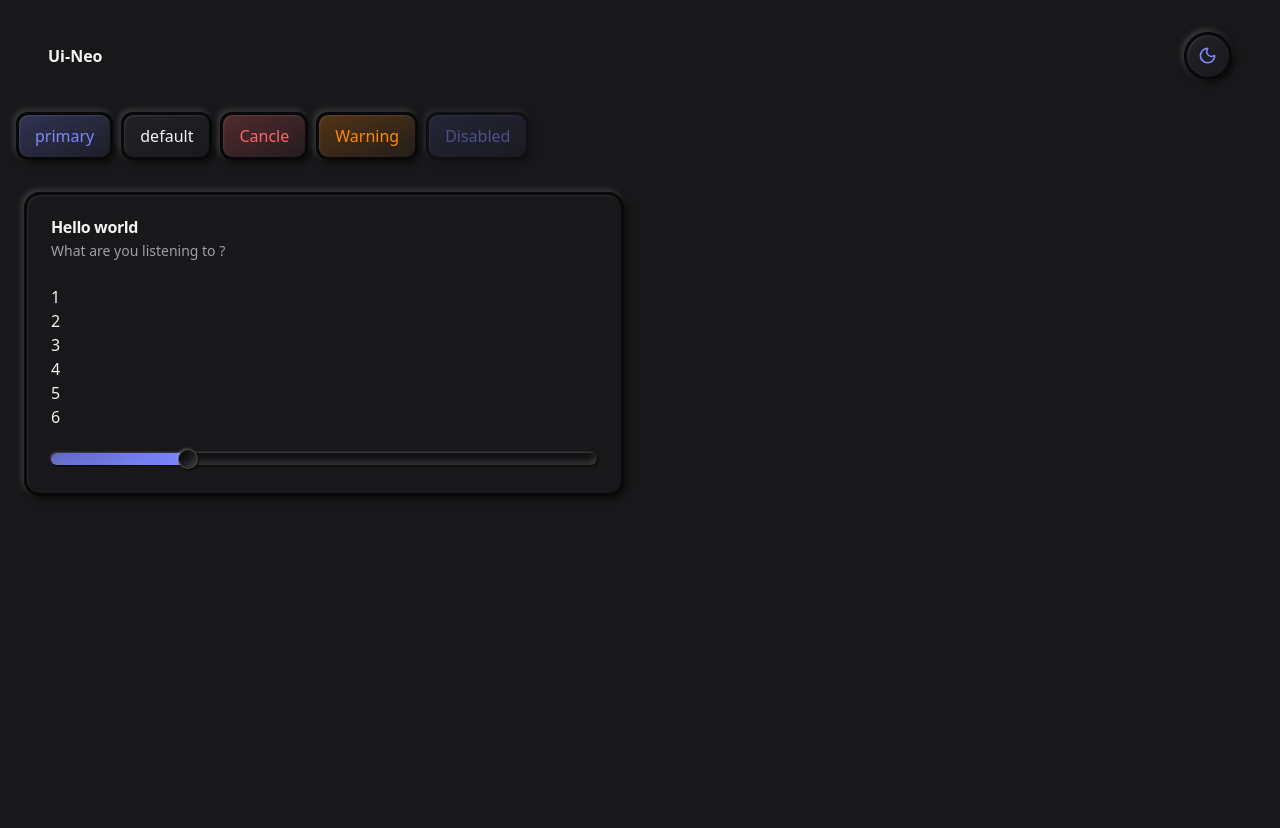
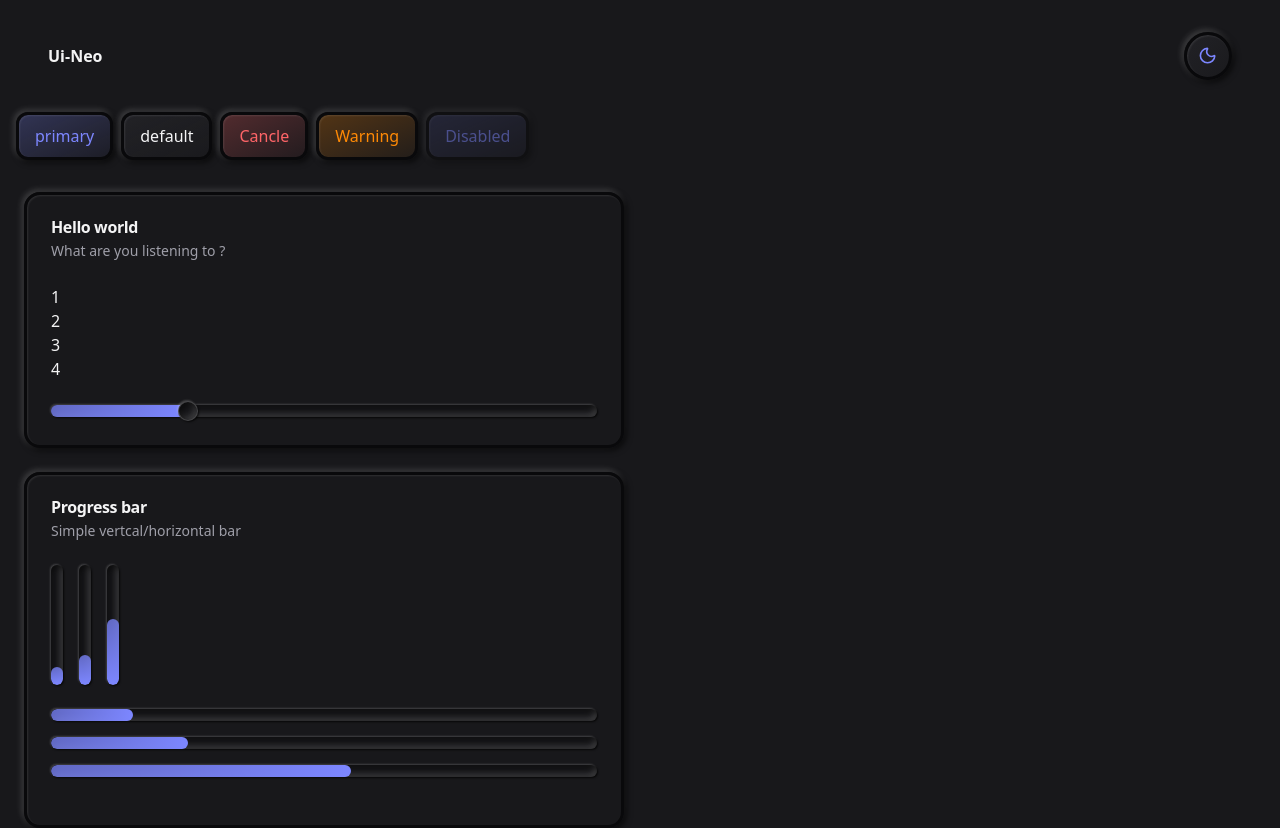
Before and after one commit to EzeArinze/ui-lib, a React (Vite) app: page / in a window 1280 px wide. Before the commit the page ends 800 px from the top, so only its background shows below. Built offline with nearby package versions, Linux system fonts and the light colour scheme.

Commit message:
progress done

```diff
--- a/src/App.tsx
+++ b/src/App.tsx
@@ -8,6 +8,7 @@
   CardTitle,
 } from "./components/card";
 import Nav from "./components/nav";
+import ProgressBar from "./components/progress-bar";
 import NueSlider from "./components/slider";
 
 function App() {
@@ -38,7 +39,7 @@
 
             <CardContent>
               <ul>
-                {[...Array(6)].map((_, i) => (
+                {[...Array(4)].map((_, i) => (
                   <li key={i}>{i + 1}</li>
                 ))}
               </ul>
@@ -48,6 +49,31 @@
             </CardFooter>
           </Card>
         </div>
+
+        <div className="mx-2 mt-6">
+          <Card>
+            <CardHeader>
+              <CardTitle>
+                <h1>Progress bar</h1>
+              </CardTitle>
+              <CardDescription>
+                <p>Simple vertcal/horizontal bar</p>
+              </CardDescription>
+            </CardHeader>
+
+            <CardContent className="space-y-4 flex gap-4 h-36">
+              <ProgressBar value={15} max={100} orientation={"vertical"} />
+              <ProgressBar value={25} orientation={"vertical"} />
+              <ProgressBar value={55} orientation={"vertical"} />
+            </CardContent>
+            <CardContent className="space-y-4 ">
+              <ProgressBar value={15} max={100} />
+              <ProgressBar value={25} />
+              <ProgressBar value={55} />
+            </CardContent>
+            <CardFooter className="space-x-2"></CardFooter>
+          </Card>
+        </div>
       </section>
     </main>
   );
--- /dev/null
+++ b/src/components/progress-bar.tsx
@@ -0,0 +1,77 @@
+import { mergeProps, Progress } from "@base-ui/react";
+import { cva, type VariantProps } from "class-variance-authority";
+import { twMerge } from "tailwind-merge";
+
+const progressVariants = cva(
+  "relative overflow-hidden rounded-full bg-background shadow-inset focus:outline-none focus-visible:ring-2 focus-visible:ring-offset-2 focus-visible:ring-primary",
+  {
+    variants: {
+      orientation: {
+        horizontal: "w-full h-3",
+        vertical: "h-full w-3",
+      },
+    },
+    defaultVariants: {
+      orientation: "horizontal",
+    },
+  },
+);
+
+const progressIndicatorVariant = cva("rounded-full border-none", {
+  variants: {
+    orientation: {
+      horizontal: "bg-linear-to-l",
+      vertical: "bg-linear-to-t",
+    },
+    variant: {
+      default: "from-primary to-primary/75",
+      secondary: "from-muted-foreground to-muted-foreground/75",
+    },
+  },
+  defaultVariants: {
+    orientation: "horizontal",
+    variant: "default",
+  },
+});
+
+interface progressBarProps
+  extends
+    React.ComponentProps<typeof Progress.Root>,
+    VariantProps<typeof progressVariants>,
+    VariantProps<typeof progressIndicatorVariant> {}
+
+function ProgressBar(props: progressBarProps) {
+  const rootProps = mergeProps(props, {
+    className: twMerge(progressVariants({ orientation: props.orientation })),
+  });
+
+  const { value, ...otherProps } = rootProps;
+
+  return (
+    <Progress.Root {...otherProps} value={value}>
+      {/*<Progress.Label className={""}>Export data</Progress.Label>*/}
+      {/*<Progress.Value className={"h-full w-full"} />*/}
+      {props.children}
+      <Progress.Track className={"h-full w-full"}>
+        <Progress.Indicator
+          className={progressIndicatorVariant({
+            variant: props.variant,
+            orientation: props.orientation,
+          })}
+          style={
+            props.orientation === "vertical"
+              ? {
+                  height: `${props.value}%`,
+                  position: "absolute",
+                  bottom: 0,
+                  width: "100%",
+                }
+              : {}
+          }
+        />
+      </Progress.Track>
+    </Progress.Root>
+  );
+}
+
+export default ProgressBar;
```
